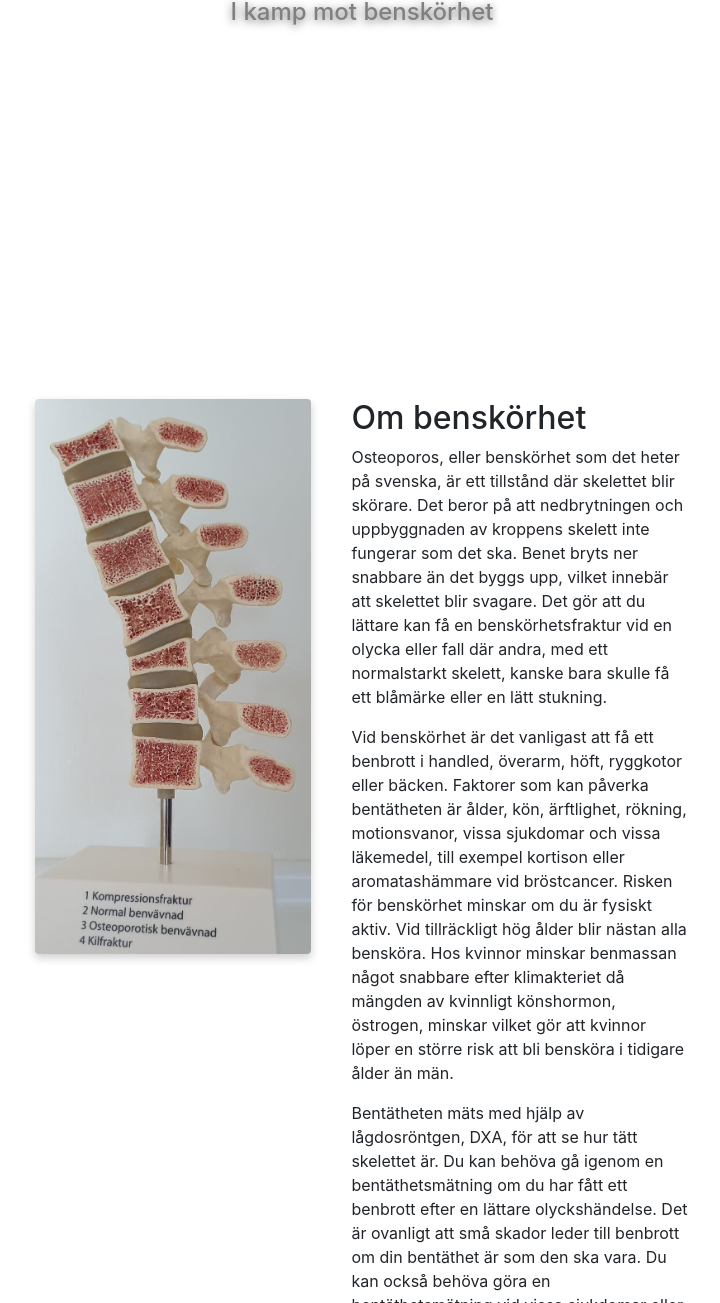
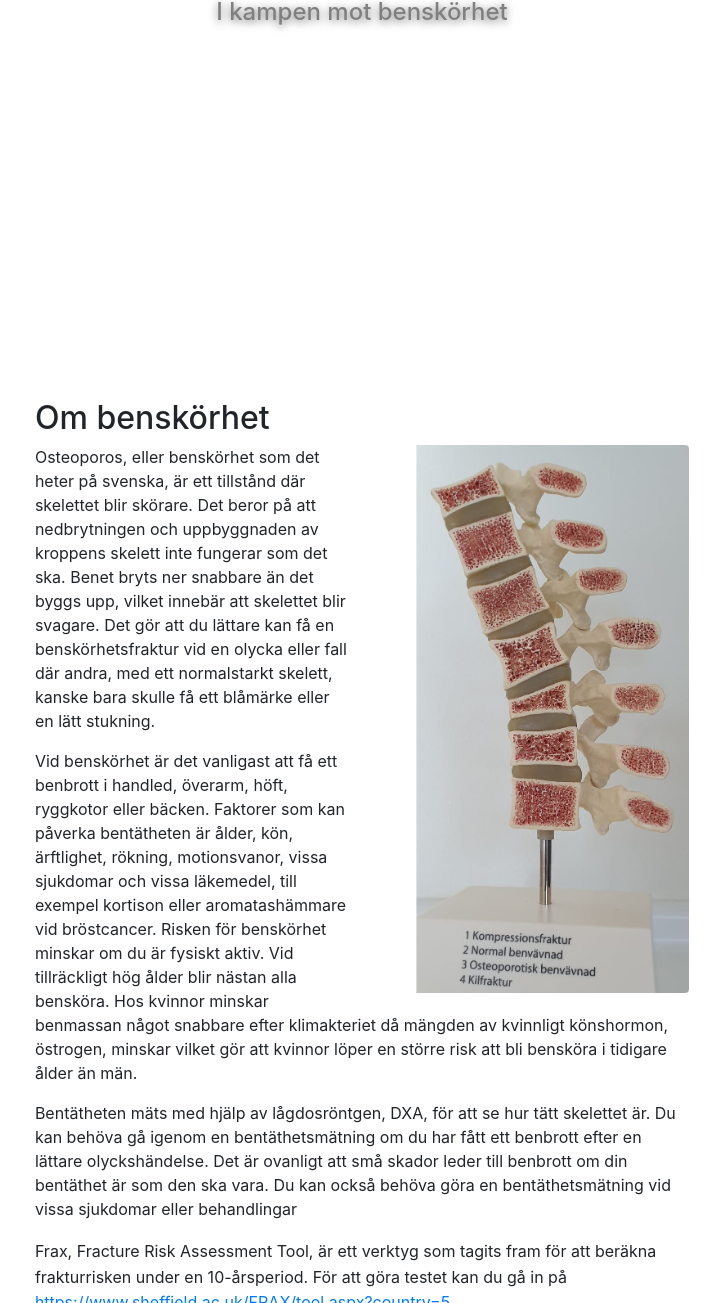
Before and after one commit to bmc-ab/bmc-ab, a plain HTML site: page index.html in a window 1280 px wide. Shown: the part 554-1857 px from the top of the page, without its empty margins (278-998 px from the left). Drawn offline with nearby package versions, Linux system fonts and the light colour scheme.

Commit message:
updated images

```diff
--- a/index.css
+++ b/index.css
@@ -28,10 +28,13 @@ html {
 img {
     border: 4px solid white;
     border-radius: 4px;
-    box-shadow: 0px 4px 8px rgba(17,17,17,0.2);
+    /* box-shadow: 0px 4px 8px rgba(17,17,17,0.2); */
     display: block;
     margin-left: auto;
-    margin-right: auto
+    margin-right: auto;
+    max-height: 30%;
+    padding-left: 10%;
+
 }
 
 /* Color the second (photography) section's background light gray for contrast. */
--- a/index.html
+++ b/index.html
@@ -73,7 +73,7 @@
                     <div class="col">
                         <div class="bigtext">
                             <h1>Bone Monitoring Clinic AB</h1>
-                            <h4>I kamp mot benskörhet</h4>
+                            <h4>I kampen mot benskörhet</h4>
                         </div>
                     </div>
 
@@ -84,13 +84,11 @@
                 <!-- About section -->
                 <div class="row section" id="about">
 
-                    <div class="col">
-                        <img src="img/Kotfraktur.jpg" class="img-fluid rounded float-left">
-                    </div>
+
 
                     <div class="col">
                         <h2>Om benskörhet</h2>
-
+                        <img src="img/Kotfraktur.jpg" class="img-fluid rounded float-right">
                         <span class="align-middle">
                             <p>
                                 Osteoporos, eller benskörhet som det heter på svenska, är ett tillstånd där skelettet blir skörare. Det
@@ -130,7 +128,7 @@
                     <div class="col">
 
                         <h2>Vad är DXA?</h2>
-
+                        <img src="img/Fuji DXA.jpg" class="img-fluid rounded float-right">
                         <p>
                             DXA är en förkortning av Dual-energy X-ray Absorptiometry. Andra namn för samma mätning är DEXA,
                             Benmineralmätning, Bentäthetsmätning och Bendensiometri.
@@ -157,9 +155,9 @@
                                 naturliga bakgrundsstrålningen (rymden, vår egen kropp och marken (radon undantaget)) vilket under ett
                                 år ger en stråldos på 1-2 mSv</p>
                     </div>
-                    <div class="col">
-                        <img src="img/Fuji DXA.jpg" class="img-fluid">
-                    </div>
+
+
+
 
                 </div>
                 <div class="row section" id="om_oss">
```
